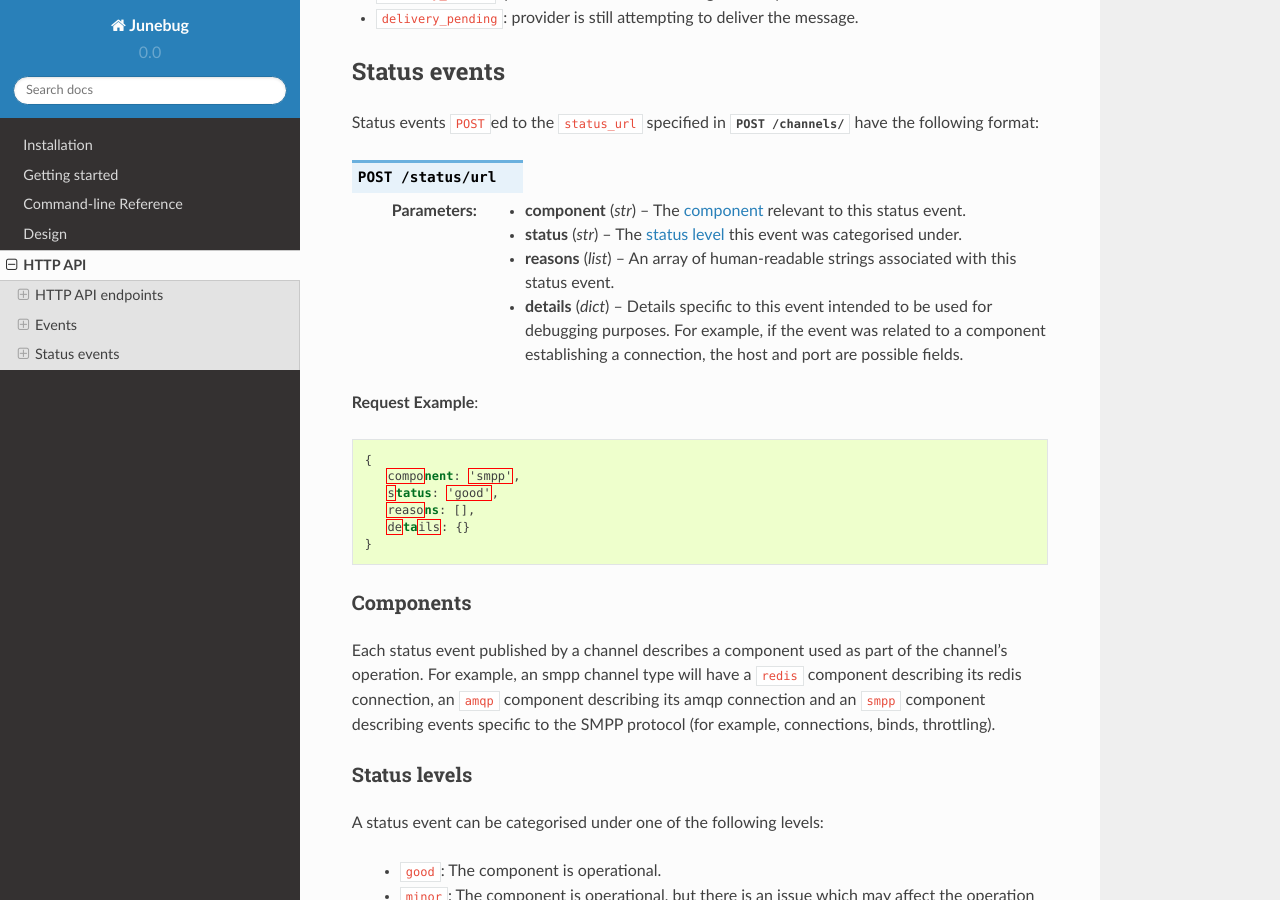
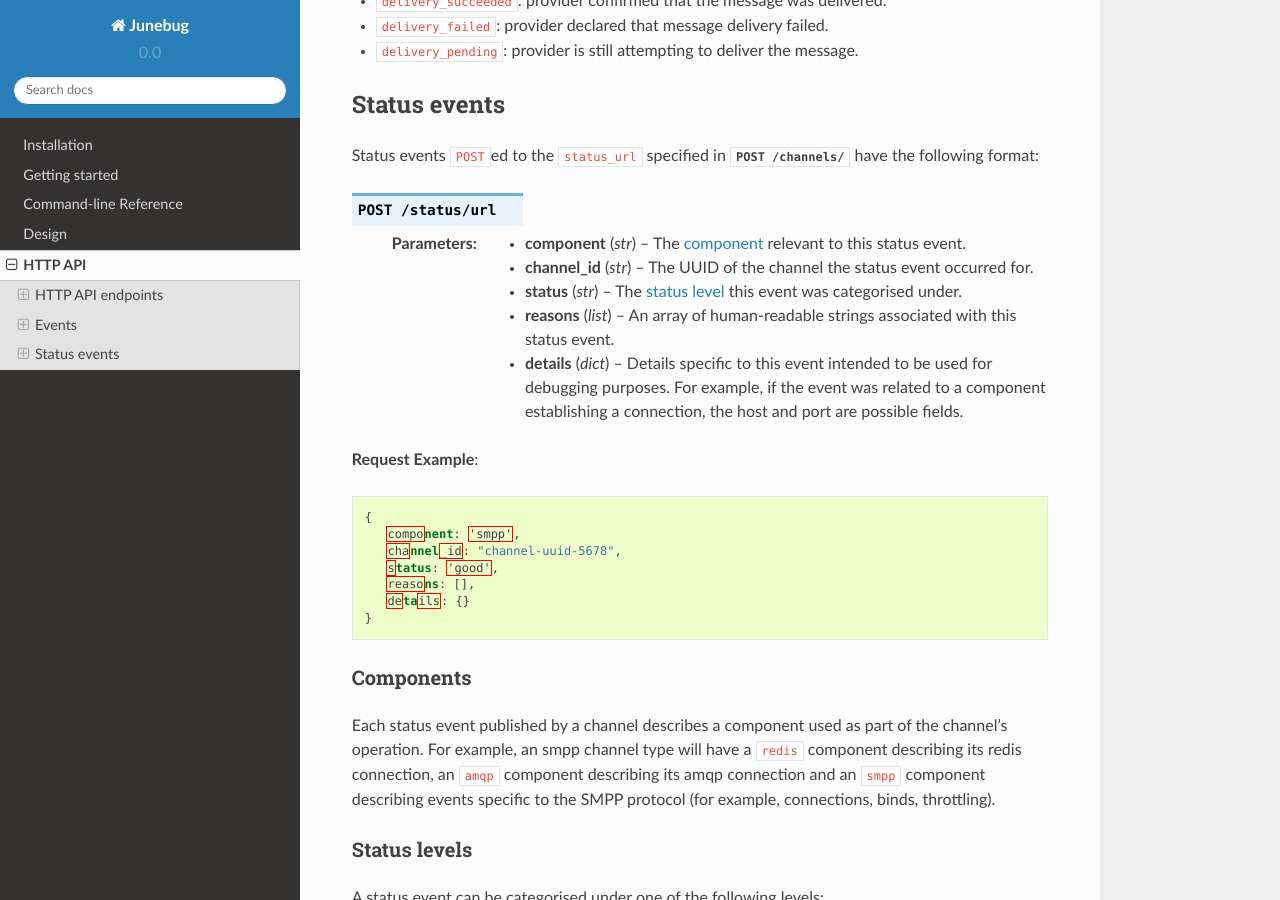
Before and after one commit to praekeltfoundation/junebug, a Sphinx documentation site: the page built from docs/http_api.rst, in a window 1280 px wide and 900 px high, scrolled down 4732 px. Built offline with Sphinx 7.4.7 and the Read the Docs theme 2.0.0, drawn with Linux system fonts in a browser that asks for light colours; pages that are not in the unit, such as notebooks, are missing from menus; some of the changed text lies outside the part shown.

Commit message:
Add channel ids to status events in documentation

```diff
--- a/docs/http_api.rst
+++ b/docs/http_api.rst
@@ -105,12 +105,14 @@ Channels
              components: {
                 smpp: {
                    component: 'smpp',
+                   channel_id: "channel-uuid-1234",
                    status: 'good',
                    reasons: [],
                    details: {}
                 },
                 component: {
                    component: 'amqp',
+                   channel_id: "channel-uuid-1234",
                    status: 'good',
                    reasons: [],
                    details: {}
@@ -284,15 +286,17 @@ Status events ``POST``\ed to the ``status_url`` specified in :http:post:`/channe
 .. http:post:: /status/url
 
    :param str component:
-      The :ref:`component <status-components>`  relevant to this status event.
+       The :ref:`component <status-components>`  relevant to this status event.
+   :param str channel_id:
+       The UUID of the channel the status event occurred for.
    :param str status:
-      The :ref:`status level <status-levels>` this event was categorised under.
+       The :ref:`status level <status-levels>` this event was categorised under.
    :param list reasons:
-      An array of human-readable strings associated with this status event.
+       An array of human-readable strings associated with this status event.
    :param dict details:
-      Details specific to this event intended to be used for debugging
-      purposes. For example, if the event was related to a component
-      establishing a connection, the host and port are possible fields.
+       Details specific to this event intended to be used for debugging
+       purposes. For example, if the event was related to a component
+       establishing a connection, the host and port are possible fields.
 
 
 **Request Example**:
@@ -301,6 +305,7 @@ Status events ``POST``\ed to the ``status_url`` specified in :http:post:`/channe
 
    {
       component: 'smpp',
+      channel_id: "channel-uuid-5678",
       status: 'good',
       reasons: [],
       details: {}
```
